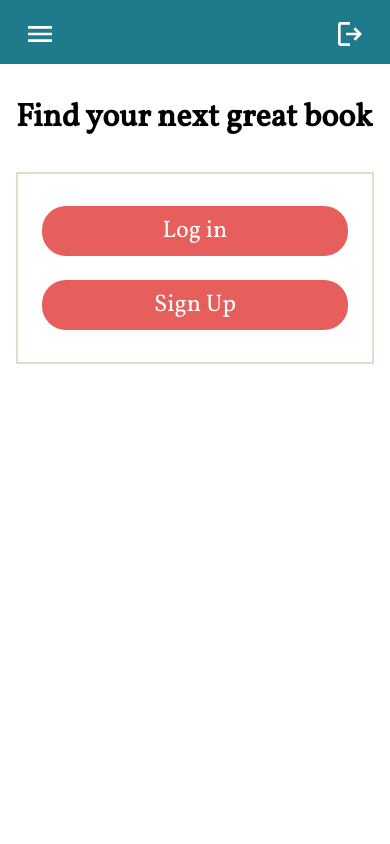
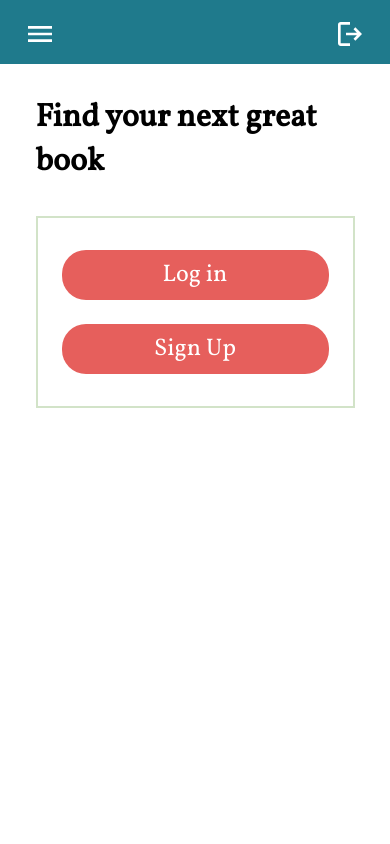
Before and after one commit to BlancaMarfil/authors-manager, a Next.js app: page / in a window 390 px wide. Shown: the top 844 px of the page. Built offline with nearby package versions, Linux system fonts and the light colour scheme; a web font is replaced by a local one; what apollo-link-rest would draw is missing.

Commit message:
Book. Mobile display

```diff
--- a/components/BlockContainer.tsx
+++ b/components/BlockContainer.tsx
@@ -1,13 +1,14 @@
 import styled from "styled-components";
 
 const Container = styled.div`
-  margin-top: ${({ theme }) => theme.dimensions.base3};
+  margin: ${({ theme }) => theme.dimensions.base3} 0;
   display: flex;
   flex-direction: column;
-  gap: ${({ theme }) => theme.dimensions.base};
+  gap: ${({ theme }) => theme.dimensions.base2};
 
   @media (min-width: ${({ theme }) => theme.breakpoints.small}) {
     margin-top: ${({ theme }) => theme.dimensions.base7};
+    margin-bottom: 0;
     gap: ${({ theme }) => theme.dimensions.base3};
   }
 `;
--- a/components/books/BooksSection.tsx
+++ b/components/books/BooksSection.tsx
@@ -3,9 +3,14 @@ import SingleBook from "./SingleBook";
 
 const Container = styled.div<{ wrap: string }>`
   display: flex;
+  justify-content: center;
   column-gap: ${({ theme }) => theme.dimensions.base5};
   row-gap: ${({ theme }) => theme.dimensions.base4};
   flex-wrap: ${({ wrap }) => wrap};
+
+  @media (min-width: ${({ theme }) => theme.breakpoints.medium}) {
+    justify-content: flex-start;
+  }
 `;
 
 interface Props {
--- a/components/layout/layout.tsx
+++ b/components/layout/layout.tsx
@@ -9,12 +9,13 @@ const Parent = styled.div`
 const Container = styled.div`
   padding: 0 ${({ theme }) => theme.dimensions.base2};
   min-height: 100vh;
+  width: 90%;
+  margin: auto;
 
-  @media (min-width: ${({ theme }) => theme.breakpoints.small}) {
+  @media (min-width: ${({ theme }) => theme.breakpoints.medium}) {
     padding: 0 ${({ theme }) => theme.dimensions.base2}
       ${({ theme }) => theme.dimensions.base6};
     width: 80%;
-    margin: auto;
   }
 `;
 
```
Also changed, not shown: components/books/SingleBook.tsx (+14 -4 lines).
